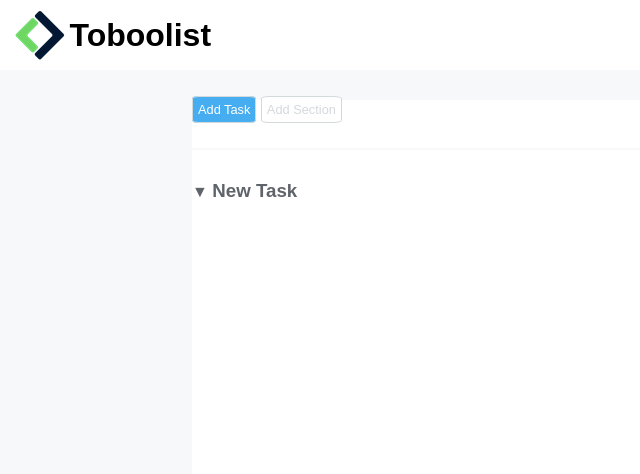
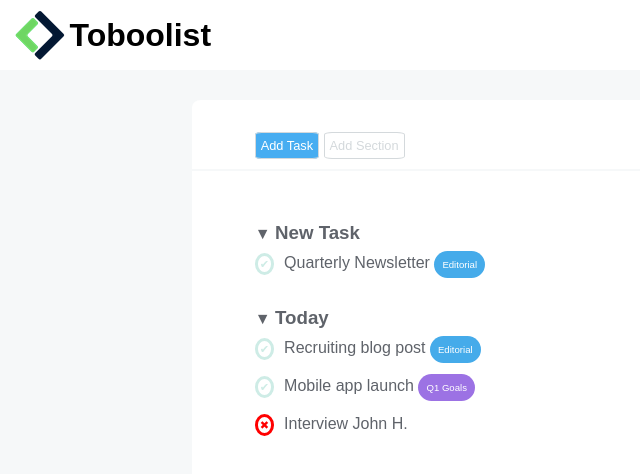
Before and after one commit to JustAPC/html-css-toboolist, a plain HTML site: page index.html in a window 1280 px wide. Shown: the whole page, without its empty margins (0-640 px from the left). Drawn offline with Linux system fonts and the light colour scheme.

Commit message:
stesura parziale corpo

```diff
--- a/asset/css/style.css
+++ b/asset/css/style.css
@@ -33,12 +33,17 @@
     width: 50px;
     }
 
- main{
+ .workspace{
     width: 70%;
     margin: 30px auto;
     background-color: white;
     border-radius: 1%;
     height: 700px;
+    }
+
+ section{
+    margin-left: 7%;
+    padding-top: 4%;
     }
 
  #add-task{
@@ -48,8 +53,6 @@
     border: 1px solid #d4d9dc;
     border-radius: 10%;
     padding: 5px;
-    margin: auto;
-
     }
 
  #add-section{
@@ -62,7 +65,7 @@
     }
 
  hr{
-    margin: 30px 0;
+    margin: 15px 0;
     border: 1px solid #f6f8f9;
     }
 
@@ -75,4 +78,47 @@
      color: #5f636a;
     }
 
- h3{display: inline-block;}
+  h3 {
+    display: inline-block;
+    margin-bottom: 10px;
+    }
+
+  .paragrafo {
+      margin-bottom: 20px;
+  }
+
+ .checkmark::before {
+     content: "\2714";
+     font-size: 0.7rem;
+     padding: 2px;
+     color: #ceece6;
+     border: 3px solid #ceece6;
+     border-radius: 100%;
+     margin-right: 10px;
+    }
+
+ .lightblue-background {
+     color: white;
+     font-size: 0.6rem;
+     background-color: #45abea;
+     padding: 8px;
+     border-radius: 15px;
+ }
+
+ .blue-background {
+    color: white;
+    font-size: 0.6rem;
+    background-color: #9c72e4;
+    padding: 8px;
+    border-radius: 15px;
+}
+
+.cross::before {
+    content: "\2716";
+    font-size: 0.7rem;
+    padding: 2px;
+    color: red;
+    border: 3px solid red;
+    border-radius: 100%;
+    margin-right: 10px;
+    }
--- a/index.html
+++ b/index.html
@@ -13,17 +13,43 @@
         <span><strong>Toboolist</strong></span>
     </header>
 
-    <main>
+    <div class="workspace">
+        <main>
         <section> <!-- Funzionalità -->
             <span id="add-task">Add Task</span>
             <span id="add-section">Add Section</span>
         </section>
+
         <hr>
 
-        <section class="goals">
+        <section class="goals"> <!-- New Task -->
             <h3>New Task</h3>
+            <div>
+              <span class="checkmark">Quarterly Newsletter</span>
+              <span class="lightblue-background">Editorial</span>
+            </div>
         </section>
 
-    </main>
+        <section class="goals"> <!-- Today -->
+            <h3>Today</h3>
+
+            <div class="paragrafo">
+              <span class="checkmark">Recruiting blog post</span>
+              <span class="lightblue-background">Editorial</span>
+            </div>
+            <div class="paragrafo">
+                <span class="checkmark">Mobile app launch</span>
+                <span class="blue-background">Q1 Goals</span>
+            </div>
+            <div>
+                <span class="cross">Interview John H.</span>
+            </div>
+        </section>
+
+
+
+        </main>
+    </div>
+
 </body>
 </html>
```
Lines whose indentation alone changed are shown as unchanged.
